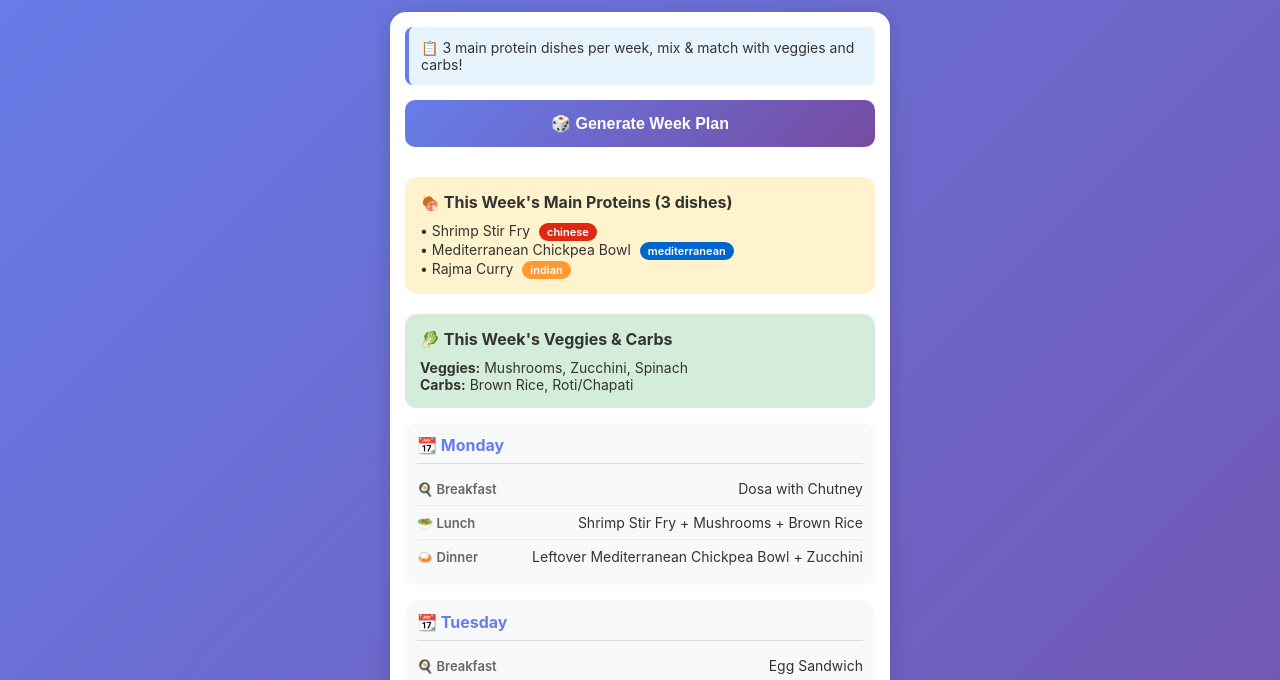
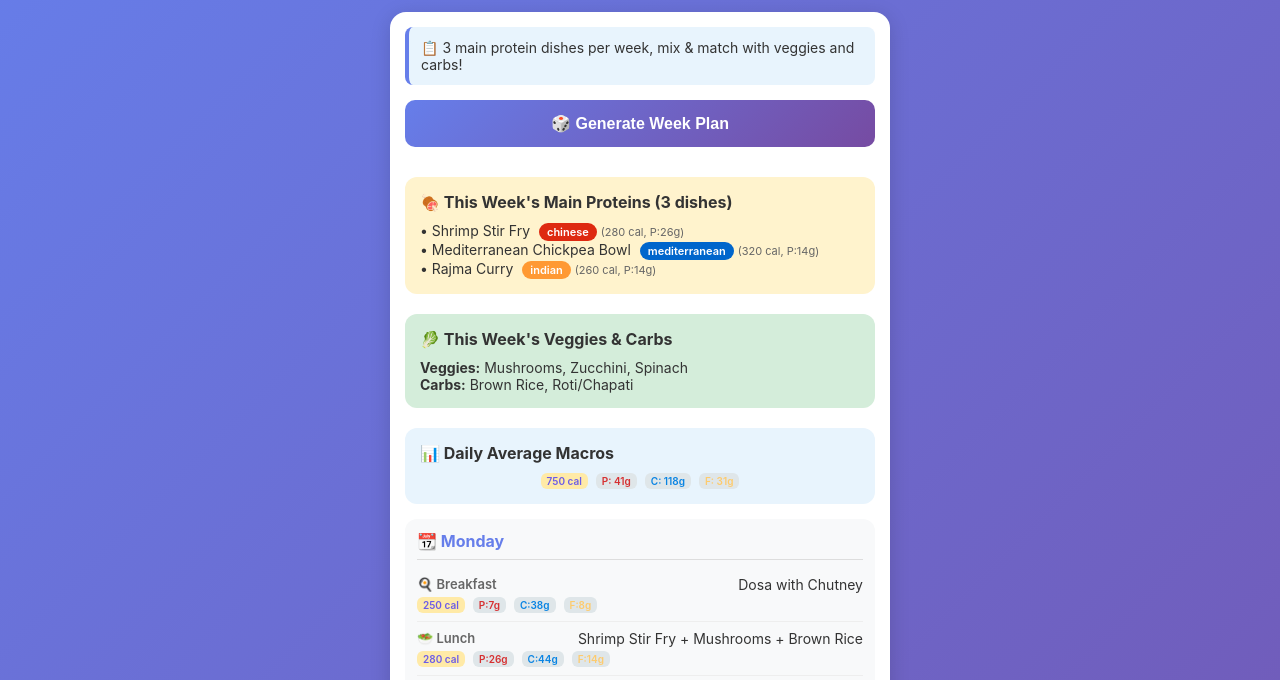
Before and after one commit to gamberkar-dot/meal-planner, a plain HTML site: page index.html in a window 1280 px wide. Both pictures are taken after a click on the button "🎲 Generate Week Plan". Shown: the part 105-785 px from the top of the page. Drawn offline with Linux system fonts and the light colour scheme.

Commit message:
Add macros display to week plan

```diff
--- a/index.html
+++ b/index.html
@@ -691,7 +691,7 @@
                 <div class="sides-section" style="background: #fff3cd; margin-bottom: 15px;">
                     <div class="sides-title">🍖 This Week's Main Proteins (3 dishes)</div>
                     <div style="font-size: 14px; color: #333;">
-                        ${weekPlan.mainMeals.map(m => `<div>• ${m.name} <span class="cuisine-badge cuisine-${m.cuisine}">${m.cuisine}</span></div>`).join('')}
+                        ${weekPlan.mainMeals.map(m => `<div>• ${m.name} <span class="cuisine-badge cuisine-${m.cuisine}">${m.cuisine}</span> <span style="font-size:11px; color:#666;">(${m.cal} cal, P:${m.p}g)</span></div>`).join('')}
                     </div>
                 </div>
                 <div class="sides-section" style="background: #d4edda; margin-bottom: 15px;">
@@ -701,23 +701,44 @@
                         <div><strong>Carbs:</strong> ${weekPlan.weekCarbs.join(', ')}</div>
                     </div>
                 </div>
-                ${days.map(day => `
+                <div class="sides-section" style="background: #e8f4fd; margin-bottom: 15px;">
+                    <div class="sides-title">📊 Daily Average Macros</div>
+                    <div class="macros" style="justify-content: center;">
+                        <span class="macro-tag macro-cal">${weekPlan.avgCal || '—'} cal</span>
+                        <span class="macro-tag macro-p">P: ${weekPlan.avgP || '—'}g</span>
+                        <span class="macro-tag macro-c">C: ${weekPlan.avgC || '—'}g</span>
+                        <span class="macro-tag macro-f">F: ${weekPlan.avgF || '—'}g</span>
+                    </div>
+                </div>
+                ${days.map(day => {
+                    const dayPlan = weekPlan.plan[day];
+                    const isObject = typeof dayPlan.breakfast === 'object';
+                    return `
                     <div class="week-day">
                         <div class="day-header">📆 ${day}</div>
-                        <div class="meal-slot">
-                            <span class="slot-label">🍳 Breakfast</span>
-                            <span class="slot-meal">${weekPlan.plan[day].breakfast}</span>
+                        <div class="meal-slot" style="flex-direction: column; align-items: flex-start;">
+                            <div style="display: flex; justify-content: space-between; width: 100%;">
+                                <span class="slot-label">🍳 Breakfast</span>
+                                <span class="slot-meal">${isObject ? dayPlan.breakfast.name : dayPlan.breakfast}</span>
+                            </div>
+                            ${isObject ? `<div class="macros" style="margin-top:4px;"><span class="macro-tag macro-cal">${dayPlan.breakfast.cal} cal</span><span class="macro-tag macro-p">P:${dayPlan.breakfast.p}g</span><span class="macro-tag macro-c">C:${dayPlan.breakfast.c}g</span><span class="macro-tag macro-f">F:${dayPlan.breakfast.f}g</span></div>` : ''}
                         </div>
-                        <div class="meal-slot">
-                            <span class="slot-label">🥗 Lunch</span>
-                            <span class="slot-meal">${weekPlan.plan[day].lunch}</span>
+                        <div class="meal-slot" style="flex-direction: column; align-items: flex-start;">
+                            <div style="display: flex; justify-content: space-between; width: 100%;">
+                                <span class="slot-label">🥗 Lunch</span>
+                                <span class="slot-meal">${isObject ? dayPlan.lunch.name : dayPlan.lunch}</span>
+                            </div>
+                            ${isObject ? `<div class="macros" style="margin-top:4px;"><span class="macro-tag macro-cal">${dayPlan.lunch.cal} cal</span><span class="macro-tag macro-p">P:${dayPlan.lunch.p}g</span><span class="macro-tag macro-c">C:${dayPlan.lunch.c}g</span><span class="macro-tag macro-f">F:${dayPlan.lunch.f}g</span></div>` : ''}
                         </div>
-                        <div class="meal-slot">
-                            <span class="slot-label">🍛 Dinner</span>
-                            <span class="slot-meal">${weekPlan.plan[day].dinner}</span>
+                        <div class="meal-slot" style="flex-direction: column; align-items: flex-start;">
+                            <div style="display: flex; justify-content: space-between; width: 100%;">
+                                <span class="slot-label">🍛 Dinner</span>
+                                <span class="slot-meal">${isObject ? dayPlan.dinner.name : dayPlan.dinner}</span>
+                            </div>
+                            ${isObject ? `<div class="macros" style="margin-top:4px;"><span class="macro-tag macro-cal">${dayPlan.dinner.cal} cal</span><span class="macro-tag macro-p">P:${dayPlan.dinner.p}g</span><span class="macro-tag macro-c">C:${dayPlan.dinner.c}g</span><span class="macro-tag macro-f">F:${dayPlan.dinner.f}g</span></div>` : ''}
                         </div>
                     </div>
-                `).join('')}
+                `}).join('')}
             `;
         }
 
@@ -746,6 +767,7 @@
             const weekCarbs = [...carbs].sort(() => Math.random() - 0.5).slice(0, 2);
 
             const plan = {};
+            let totalCal = 0, totalP = 0, totalC = 0, totalF = 0;
 
             days.forEach((day, index) => {
                 // Rotate through breakfasts
@@ -753,26 +775,34 @@
 
                 // Use main meals and mix with sides
                 const mainMeal = mainMeals[index % 3];
+                const altMeal = mainMeals[(index + 1) % 3];
+                const dinnerMeal = mainMeals[(index + 2) % 3];
                 const veggie = weekVeggies[index % weekVeggies.length];
                 const carb = weekCarbs[index % weekCarbs.length];
 
                 // Alternate main meal between lunch and dinner
                 if (index % 2 === 0) {
                     plan[day] = {
-                        breakfast: breakfast.name,
-                        lunch: `${mainMeal.name} + ${veggie} + ${carb}`,
-                        dinner: `Leftover ${mainMeals[(index + 1) % 3].name} + ${weekVeggies[(index + 1) % weekVeggies.length]}`
+                        breakfast: { name: breakfast.name, cal: breakfast.cal, p: breakfast.p, c: breakfast.c, f: breakfast.f },
+                        lunch: { name: `${mainMeal.name} + ${veggie} + ${carb}`, cal: mainMeal.cal, p: mainMeal.p, c: mainMeal.c + 30, f: mainMeal.f },
+                        dinner: { name: `Leftover ${altMeal.name} + ${weekVeggies[(index + 1) % weekVeggies.length]}`, cal: Math.round(altMeal.cal * 0.7), p: Math.round(altMeal.p * 0.7), c: altMeal.c, f: Math.round(altMeal.f * 0.7) }
                     };
                 } else {
                     plan[day] = {
-                        breakfast: breakfast.name,
-                        lunch: `${weekVeggies[(index + 2) % weekVeggies.length]} Sabzi + ${carb}`,
-                        dinner: `${mainMeals[(index + 2) % 3].name} + ${veggie} + ${carb}`
+                        breakfast: { name: breakfast.name, cal: breakfast.cal, p: breakfast.p, c: breakfast.c, f: breakfast.f },
+                        lunch: { name: `${weekVeggies[(index + 2) % weekVeggies.length]} Sabzi + ${carb}`, cal: 180, p: 6, c: 35, f: 5 },
+                        dinner: { name: `${dinnerMeal.name} + ${veggie} + ${carb}`, cal: dinnerMeal.cal, p: dinnerMeal.p, c: dinnerMeal.c + 30, f: dinnerMeal.f }
                     };
                 }
+
+                // Sum up daily macros
+                totalCal += plan[day].breakfast.cal + plan[day].lunch.cal + plan[day].dinner.cal;
+                totalP += plan[day].breakfast.p + plan[day].lunch.p + plan[day].dinner.p;
+                totalC += plan[day].breakfast.c + plan[day].lunch.c + plan[day].dinner.c;
+                totalF += plan[day].breakfast.f + plan[day].lunch.f + plan[day].dinner.f;
             });
 
-            weekPlan = { mainMeals, weekVeggies, weekCarbs, plan };
+            weekPlan = { mainMeals, weekVeggies, weekCarbs, plan, avgCal: Math.round(totalCal/5), avgP: Math.round(totalP/5), avgC: Math.round(totalC/5), avgF: Math.round(totalF/5) };
             localStorage.setItem('weekPlan', JSON.stringify(weekPlan));
             renderWeekPlan();
         }
```
